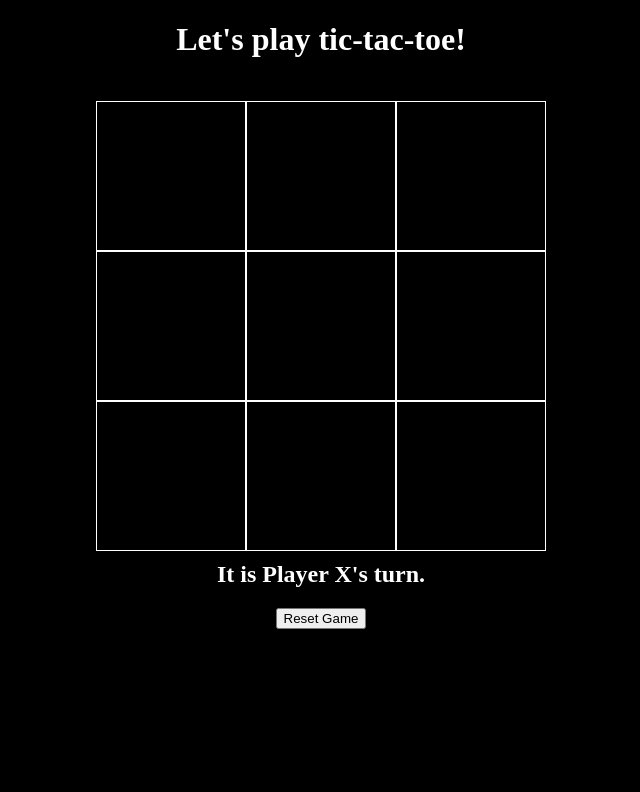
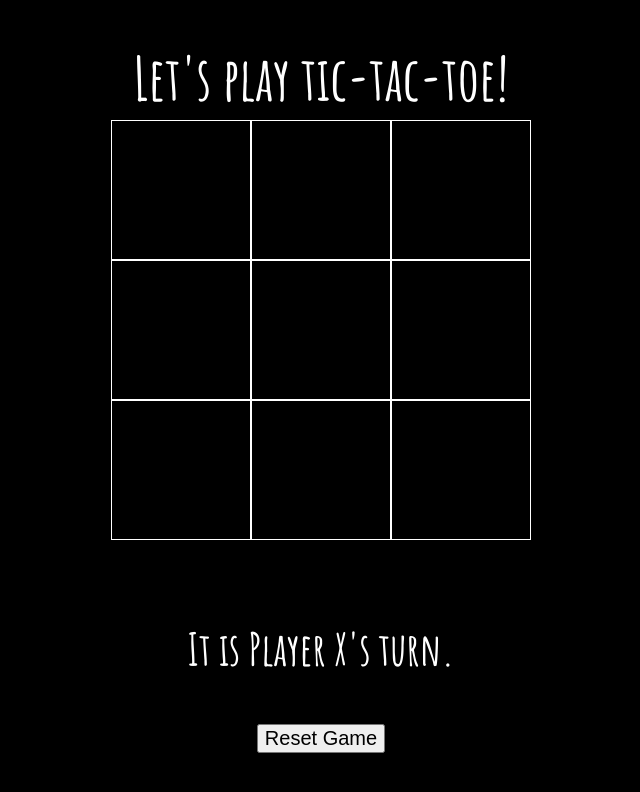
Before and after one commit to lancechincodes/tic-tac-toe, a plain HTML site: page index.html in a window 1280 px wide. Shown: the whole page, without its empty margins (319-959 px from the left). Drawn offline with Linux system fonts and the light colour scheme.

Commit message:
Add font styles

```diff
--- a/index.html
+++ b/index.html
@@ -4,9 +4,12 @@
     <meta charset="UTF-8">
     <meta http-equiv="X-UA-Compatible" content="IE=edge">
     <meta name="viewport" content="width=device-width, initial-scale=1.0">
-    <title>Tic-tac-toe!</title>
+    <link rel="preconnect" href="https://fonts.googleapis.com">
+    <link rel="preconnect" href="https://fonts.gstatic.com" crossorigin>
+    <link href="https://fonts.googleapis.com/css2?family=Amatic+SC:wght@700&display=swap" rel="stylesheet">
     <link rel="stylesheet" href="styles.css">
     <script defer src="script.js"></script>
+    <title>Tic-tac-toe!</title>
 </head>
 <body>
     <div class="container">
--- a/styles.css
+++ b/styles.css
@@ -1,7 +1,7 @@
 body {
     background: black;
     color: white;
-}
+    font-family: 'Amatic SC', cursive;}
 
 .container {
     height: 100vh;
@@ -10,20 +10,22 @@ body {
 header, footer {
     height: 10vh;
     text-align: center;
+    font-size: 30px;
 }
 
 footer {
     margin-top: 100px;
+    font-size: 30px;
 }
 
 /* Tic-tac-toe Board */
 main {
-    height: 45vh;
+    height: 50vh;
 }
 
 .square {
     border: 1px white solid;
-    font-size: 130px;
+    font-size: 110px;
     text-align: center;
 }
 
@@ -31,8 +33,8 @@ main {
     max-width: 600px;
     margin: auto;
     display: grid;
-    grid-template-columns: repeat(3, 150px);
-    grid-template-rows: repeat(3, 150px);
+    grid-template-columns: repeat(3, 140px);
+    grid-template-rows: repeat(3, 140px);
     justify-content: center;
     align-content: center;
 }
@@ -44,3 +46,7 @@ main {
 .hide {
     display: none;
 }
+
+#reset {
+    font-size: 20px;
+}
```
